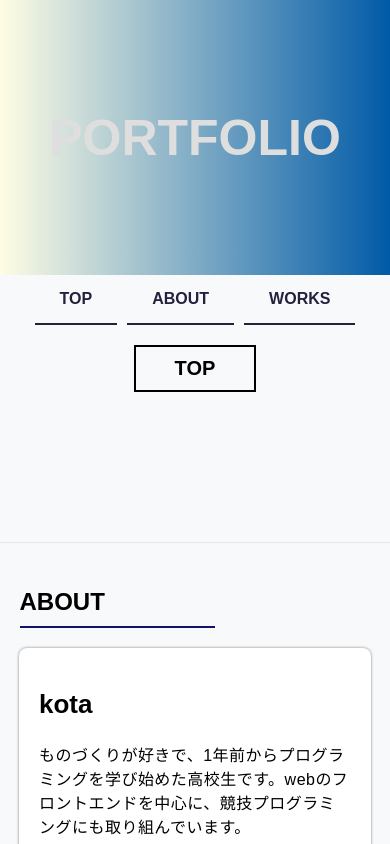
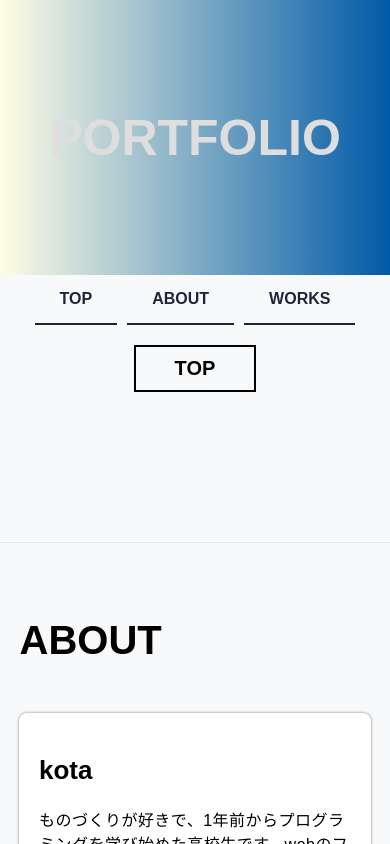
Before and after one commit to kotaok/first_vue, a Vue app: page / in a window 390 px wide. Shown: the top 844 px of the page. Built offline with nearby package versions, Linux system fonts and the light colour scheme; a web font is replaced by a local one.

Commit message:
トップページ見出しのデザイン改善

```diff
--- a/src/components/page1.vue
+++ b/src/components/page1.vue
@@ -44,17 +44,22 @@ export default {
 }
 
 .index-text {
+  font-size: 45px;
+  font-family: bilo, sans-serif;
+  font-weight: 700;
+  font-style: normal;
   width: 30%;
   text-align: left;
-  padding-bottom: 10px;
   margin-left: 5%;
-  border-bottom: solid 2px rgb(17, 17, 104);
 }
 
 @media screen and (max-width: 600px) {
   .index-text {
-  width: 50%;
-}
+    font-size: 40px;
+    width: 50%;
+    margin: 50px 0px;
+    margin-left: 5%;
+  }
 }
 
 
```
